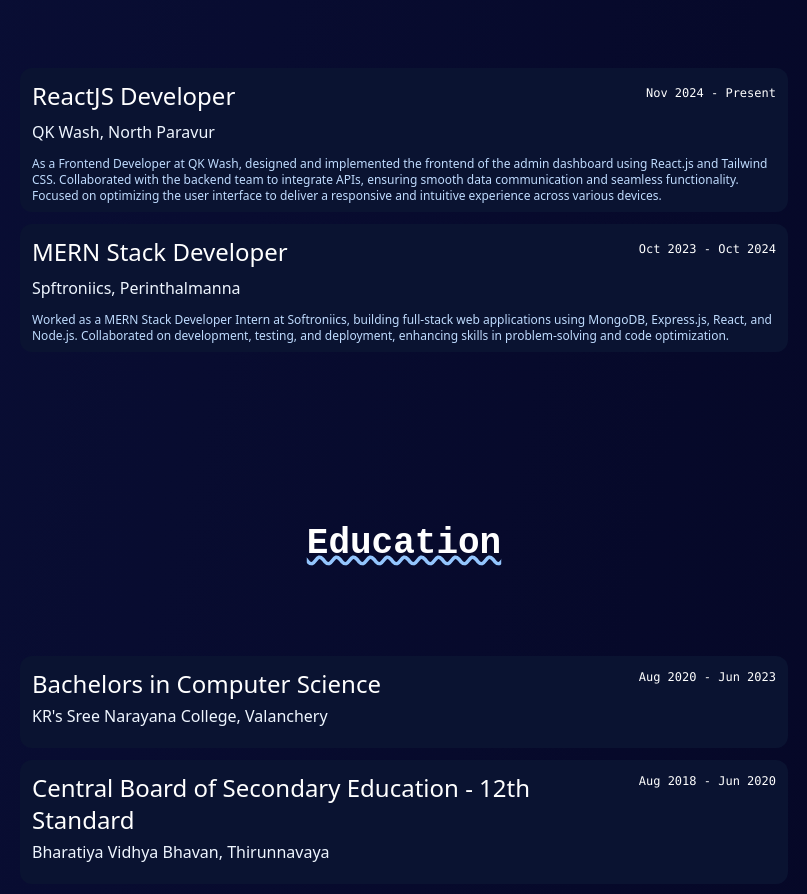
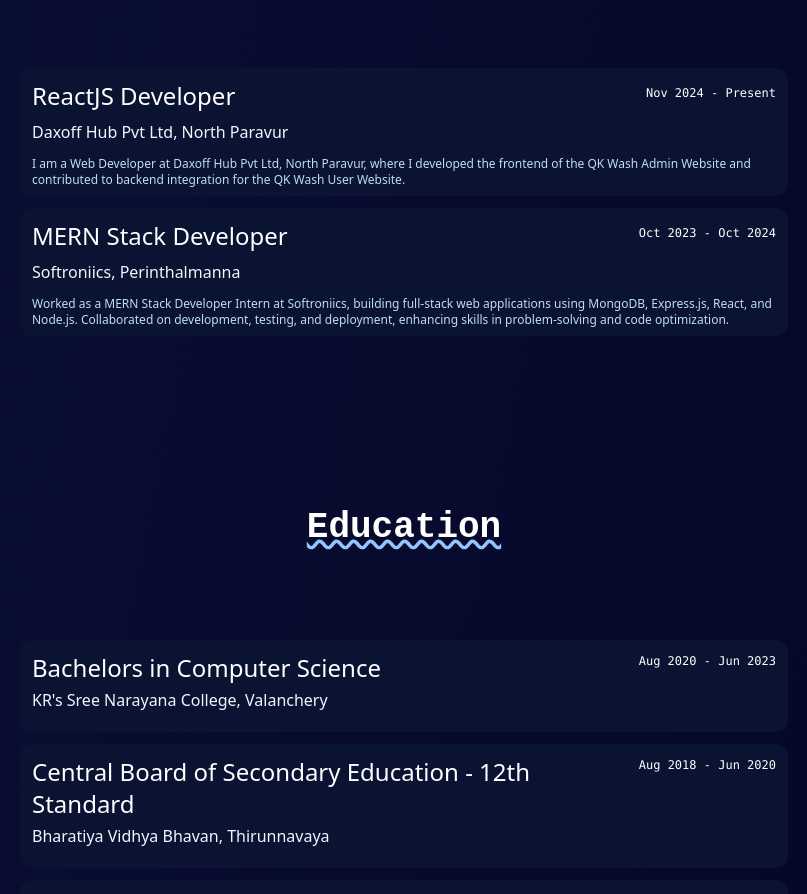
Before and after one commit to sreejithdev2002/Personal-Portfolio-Website, a React (Create React App) app: page / in a window 1280 px wide. Shown: the part 1660-2554 px from the top of the page, without its empty margins (236-1043 px from the left). Built offline with nearby package versions, Linux system fonts and the light colour scheme.

Commit message:
made some corrections in the experience section

```diff
--- a/src/Components/Experience.jsx
+++ b/src/Components/Experience.jsx
@@ -7,15 +7,15 @@
       id: 1,
       title: "ReactJS Developer",
       timeline: "Nov 2024 - Present",
-      company: "QK Wash, North Paravur",
+      company: "Daxoff Hub Pvt Ltd, North Paravur",
       description:
-        "As a Frontend Developer at QK Wash, designed and implemented the frontend of the admin dashboard using React.js and Tailwind CSS. Collaborated with the backend team to integrate APIs, ensuring smooth data communication and seamless functionality. Focused on optimizing the user interface to deliver a responsive and intuitive experience across various devices.",
+        "I am a Web Developer at Daxoff Hub Pvt Ltd, North Paravur, where I developed the frontend of the QK Wash Admin Website and contributed to backend integration for the QK Wash User Website.",
     },
     {
       id: 2,
       title: "MERN Stack Developer",
       timeline: "Oct 2023 - Oct 2024",
-      company: "Spftroniics, Perinthalmanna",
+      company: "Softroniics, Perinthalmanna",
       description:
         "Worked as a MERN Stack Developer Intern at Softroniics, building full-stack web applications using MongoDB, Express.js, React, and Node.js. Collaborated on development, testing, and deployment, enhancing skills in problem-solving and code optimization.",
     },
```
